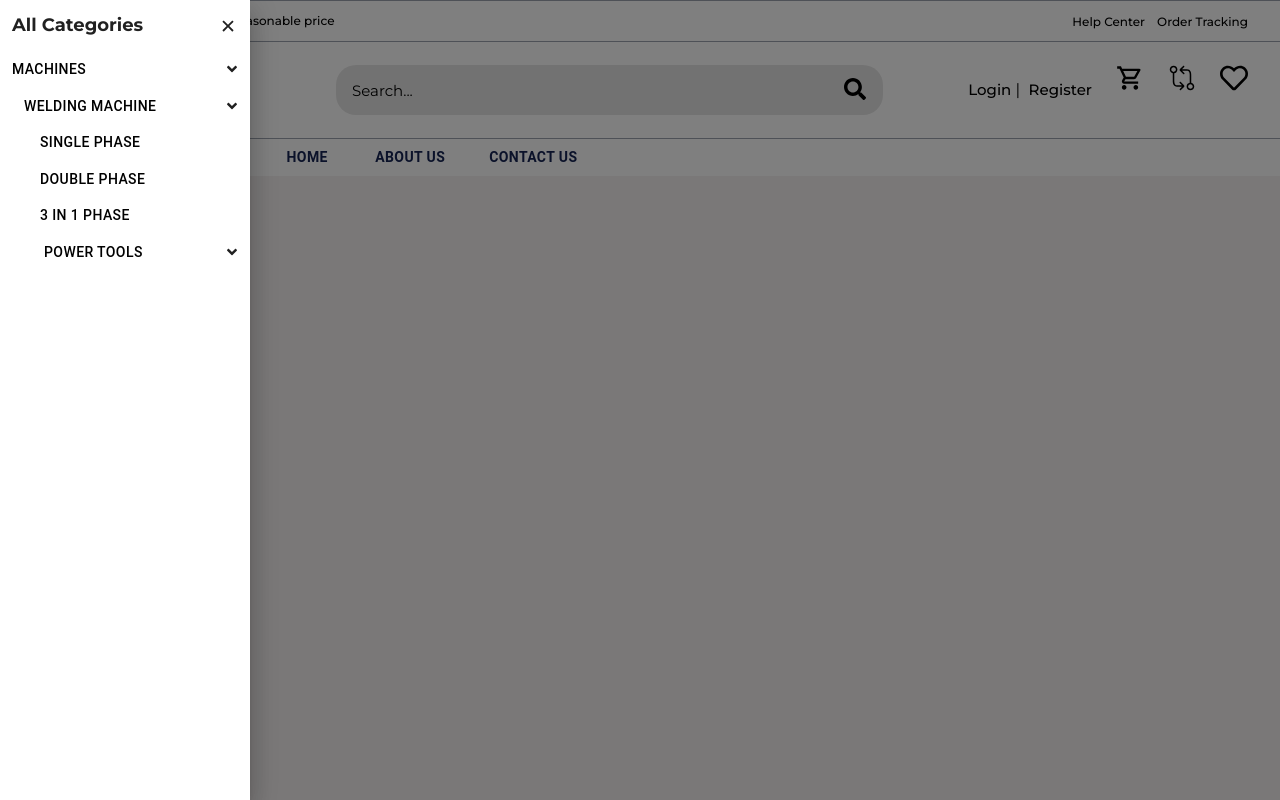
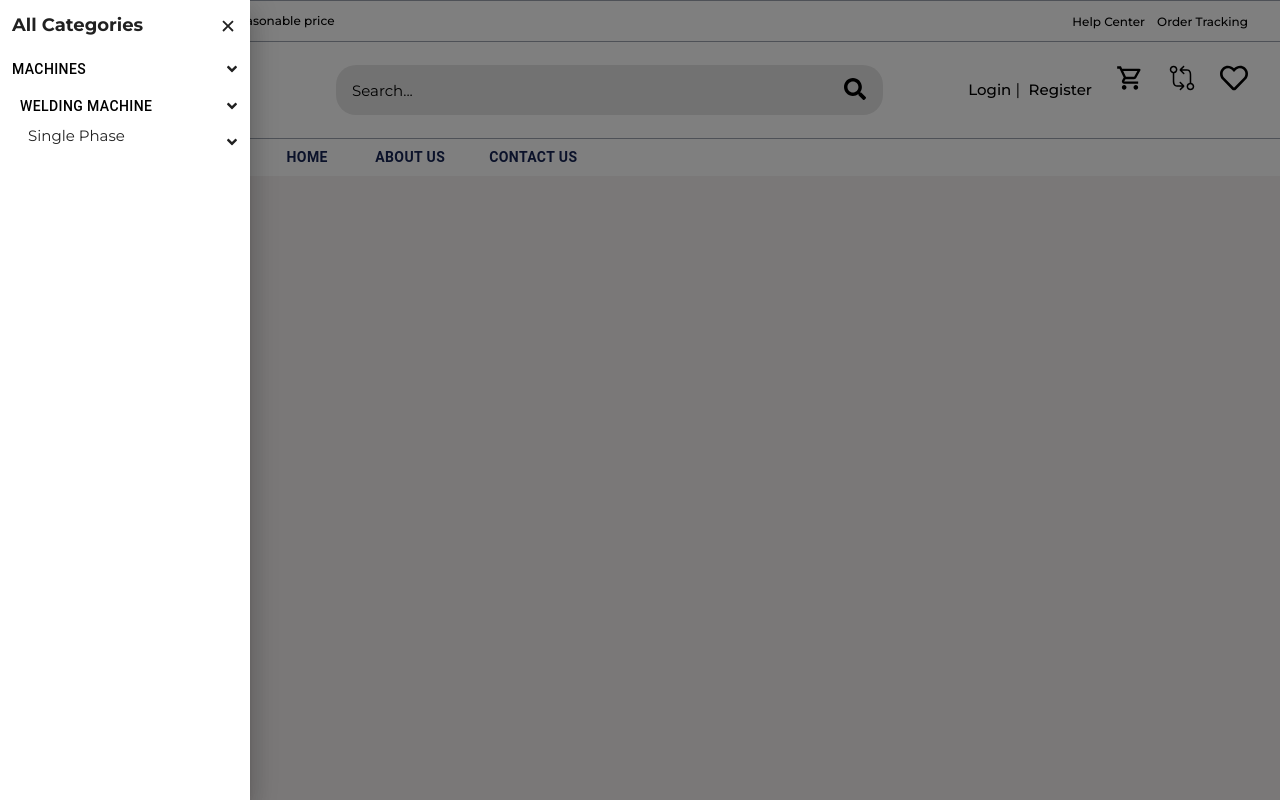
Before and after one commit to tiwariryder-Ujjwal/R-N-U-Machinery, a React (Vite) app: page / in a window 1280 px wide. Both pictures are taken after a click on the button "ALL CATEGORIES". Built offline with nearby package versions, Linux system fonts and the light colour scheme.

Commit message:
updted category panel

```diff
--- a/src/components/Header/Navigation/Categorypanel.jsx
+++ b/src/components/Header/Navigation/Categorypanel.jsx
@@ -4,6 +4,7 @@ import Drawer from '@mui/material/Drawer';
 import Button from '@mui/material/Button';
 import { IoCloseSharp } from "react-icons/io5";
 import { FaAngleDown } from "react-icons/fa";
+import { Link } from 'react-router-dom';
 
 
 const CategoryPanel = (props) => {
@@ -28,40 +29,18 @@ const DrawerList = (
     <FaAngleDown className='absolute top-[10px] right-[10px] cursor-pointer'/>
 
 
-    <ul className='submenu absolute top-[100%] left-[0%] w-full pl-4'>
+    <ul className='submenu absolute top-[100%] left-[0%] w-full pl-3'>
         <li className='list-none relative'>
             <Button className='w-full !text-left !justify-start  !text-black !cursor-pointer'>Welding Machine</Button>
             <FaAngleDown className='absolute top-[10px] right-[10px] cursor-pointer'/>
 
-    <ul className='submenu absolute top-[100%] left-[0%] w-full pl-4'>
+        <ul className='submenu absolute top-[100%] left-[0%] w-full pl-4'>
         <li className='list-none relative'>
-            <Button className='w-full !text-left !justify-start  !text-black !cursor-pointer'>Single Phase</Button>
-
-
-            <ul className='submenu absolute top-[100%] left-[0%] w-full'>
-            <li className='list-none relative'>
-                <Button className='w-full !text-left !justify-start  !text-black !cursor-pointer'>Double Phase</Button>
-
-            <ul className='submenu absolute top-[100%] left-[0%] w-full'>
-                <li className='list-none relative'>
-                    <Button className='w-full !text-left !justify-start  !text-black !cursor-pointer'>3 in 1 Phase</Button>
-
-                <div className='scroll'>
-                    <ul className='w-full'>
-                    <li  className='list-none flex item-center relative'>
-                        <Button className='w-full !text-left !justify-start !px-3 !text-black'>Power Tools</Button>
-    <FaAngleDown className='absolute top-[10px] right-[10px] cursor-pointer'/>
-                    </li>
-                    </ul>
-                    </div>
-                </li>
-            </ul>
-                </li>
-            </ul>
-            </li>
-            </ul>
-
-        </li>
+            <Link to="/" className='link w-full !text-left !justify-start !cursor-pointer transition text-[15px] '>Single Phase</Link>
+            <FaAngleDown className='absolute top-[10px] right-[10px] cursor-pointer'/>
+    </li>
+    </ul>
+    </li>
     </ul>
 </li>
 
```
